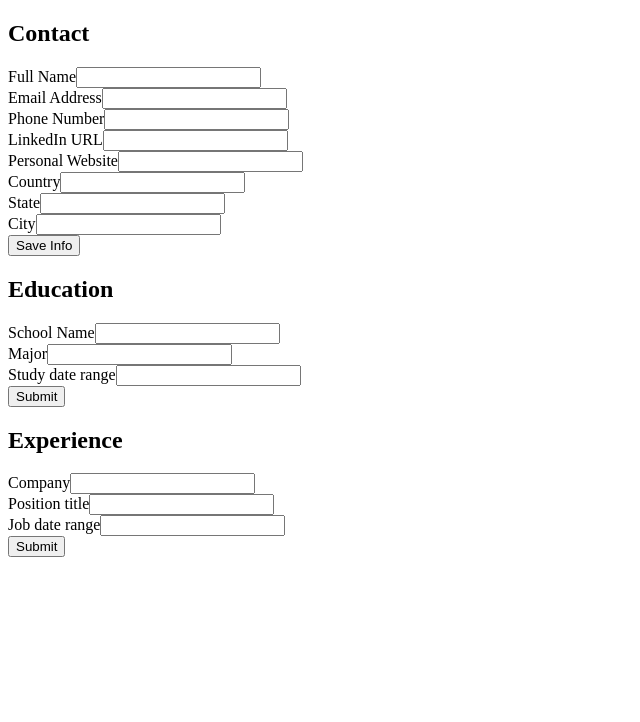
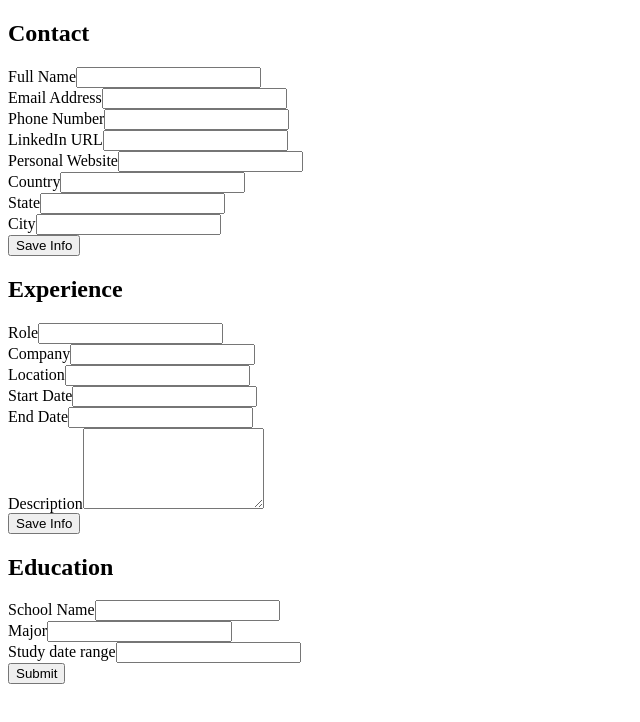
Before and after one commit to danxschz/cv-app, a React (Create React App) app: page / in a window 1280 px wide. Shown: the top 722 px of the page, without its empty margins (0-640 px from the left). Built offline with nearby package versions, Linux system fonts and the light colour scheme.

Commit message:
Extend ExperienceForm

```diff
--- a/src/App.js
+++ b/src/App.js
@@ -6,8 +6,8 @@ function App() {
   return (
     <div className="App">
       <ContactForm/>
+      <ExperienceForm/>
       <EducationForm/>
-      <ExperienceForm/>
     </div>
   );
 }
--- a/src/components/ExperienceForm.js
+++ b/src/components/ExperienceForm.js
@@ -7,10 +7,16 @@ class ExperienceForm extends Component {
       <div>
         <h2>Experience</h2>
         <form>
-          <Input type="text" id="company" labelText="Company"/>
-          <Input id="title" labelText="Position title"/>
-          <Input id="job-date" labelText="Job date range"/>
-          <button type="submit">Submit</button>
+          <Input id="role" labelText="Role"/>
+          <Input id="company-name" labelText="Company"/>
+          <Input id="company-location" labelText="Location"/>
+          <Input id="start-date" labelText="Start Date"/>
+          <Input id="end-date" labelText="End Date"/>
+          <div className="input">
+            <label htmlFor="role-description">Description</label>
+            <textarea id="role-description" rows="5"></textarea>
+          </div>
+          <button type="submit">Save Info</button>
         </form>
       </div>
     );
```
